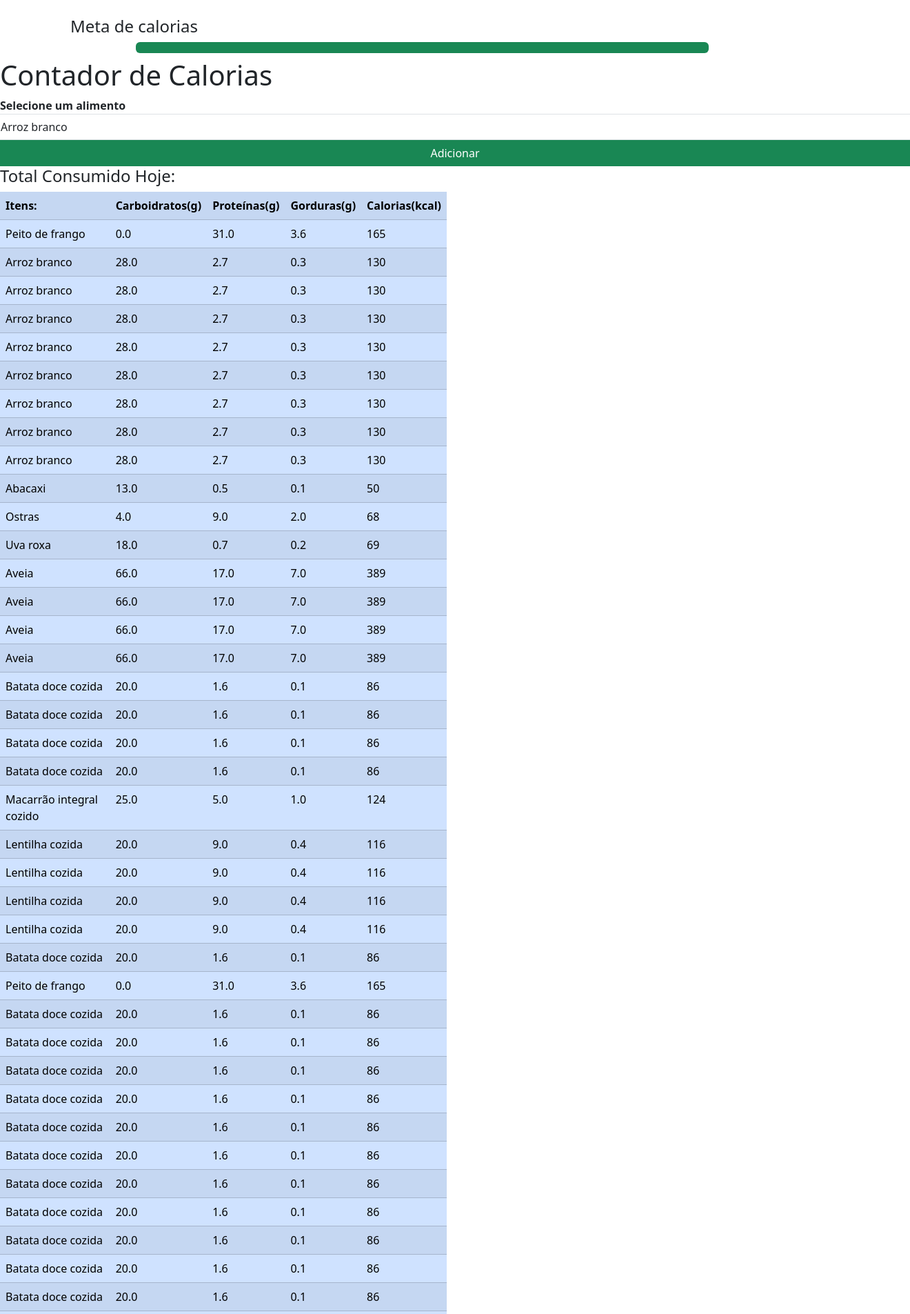
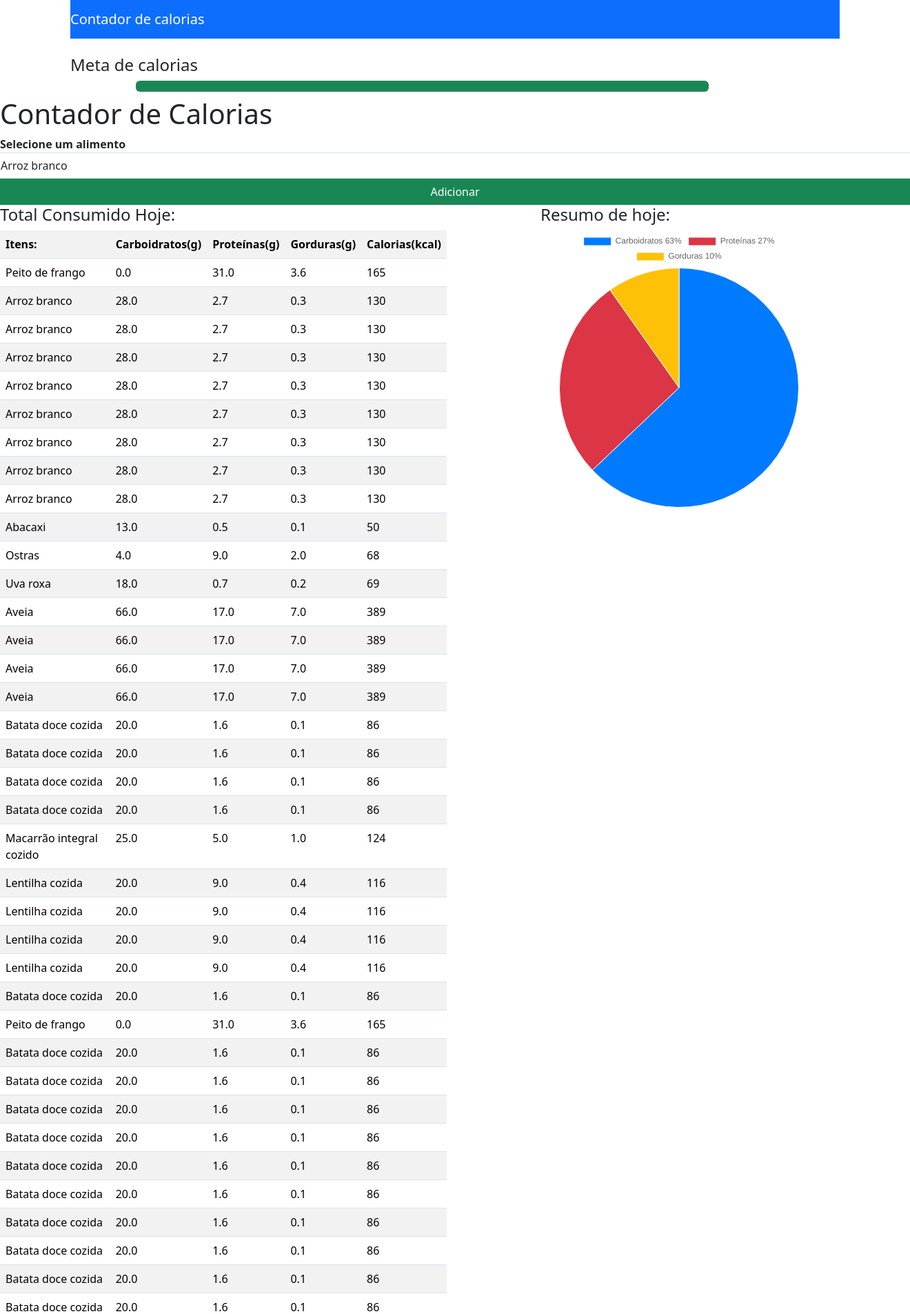
Before and after one commit to Lucassderezende/django-contador-calorias, a Django app: page / in a window 1320 px wide; the page is wider, and only the part inside the window is pictured. Shown: the top 1905 px of that part at 69% size. Run offline with Django 4.2, Linux system fonts and the light colour scheme; a user stored in the database is signed in; data comes from the database, SQL or seed files in the repository; both versions use the stored data as it was after the commit.

Commit message:
feat: adiciona gráfico de macronutrientes com Chart.js

```diff
--- a/contador_de_calorias/templates/contador_de_calorias/index.html
+++ b/contador_de_calorias/templates/contador_de_calorias/index.html
@@ -9,9 +9,17 @@
     <script src="https://cdn.jsdelivr.net/npm/bootstrap@5.3.8/dist/js/bootstrap.bundle.min.js"
         integrity="sha384-FKyoEForCGlyvwx9Hj09JcYn3nv7wiPVlz7YYwJrWVcXK/BmnVDxM+D2scQbITxI"
         crossorigin="anonymous"></script>
+    <script src="https://cdn.jsdelivr.net/npm/chart.js"></script>
 </head>
 <body>
     <div class="container">
+        <div class="row">
+            <div class="col-md-12">
+                <nav class="navbar navbar-dark bg-primary">
+                    <span class="navbar-brand">Contador de calorias</span>
+                </nav>
+            </div>
+        </div>
         <br>
         <h4>Meta de calorias</h4>
         <div class="row">
@@ -47,8 +55,8 @@
                 <div>
                     <h4>Total Consumido Hoje:</h4>
                 </div>
-                <table id="tabela" class="table table-striped table-primary">
-                    <thead class="bg-primary"></thead>
+                <table id="tabela" class="table table-striped table-hover">
+                    <thead class="bg-primary text-white"></thead>
                         <tr>
                             <th>Itens:</th>
                             <th>Carboidratos(g)</th>
@@ -66,35 +74,92 @@
                             <td>{{ar.alimento_ingerido.calorias}}</td>
                         </tr>
                         {% endfor %}
-                        <tr>
+                        <tr class="table-active fw-bold">
                             <td id="total"><b>Total:</b></td>
-                            <td id="totalCarboidratos"><b></b></td>
-                            <td id="totalProteinas"><b></b></td>
-                            <td id="totalGorduras"><b></b></td>
-                            <td id="totalCalorias"><b></b></td>
+                            <td id="totalCarboidratos"><b>0.00g</b></td>
+                            <td id="totalProteinas"><b>0.00g</b></td>
+                            <td id="totalGorduras"><b>0.00g</b></td>
+                            <td id="totalCalorias"><b>0kcal</b></td>
                         </tr>
                 </table>
             </div>
             <div class="col-md-5 offset-1">
+                <div class="">
+                    <h4>Resumo de hoje:</h4>
+                </div>
+                <div class="col-md-9">
+                    <div>
+                        <canvas id="grafico" height="300"></canvas>
+                    </div>
+                </div>
             </div>
         </div>
     </div>
 </body>
 <script>
     var tabela = document.getElementById("tabela");
-    var carboidratos = 0,proteinas = 0, gorduras  = 0, calorias = 0;
+    var carboidratos = 0;
+    var proteinas = 0;
+    var gorduras  = 0;
+    var calorias = 0;
+
     for(var i=1;i<tabela.rows.length-1;i++){
-        carboidratos += parseFloat(tabela.rows[i].cells[1].innerHTML);
-        proteinas += parseFloat(tabela.rows[i].cells[2].innerHTML);
-        gorduras += parseFloat(tabela.rows[i].cells[3].innerHTML);
-        calorias += parseFloat(tabela.rows[i].cells[4].innerHTML);
+        carboidratos += parseFloat(tabela.rows[i].cells[1].innerHTML) || 0;
+        proteinas += parseFloat(tabela.rows[i].cells[2].innerHTML) || 0;
+        gorduras += parseFloat(tabela.rows[i].cells[3].innerHTML) || 0;
+        calorias += parseFloat(tabela.rows[i].cells[4].innerHTML) || 0;
     }
+
     document.getElementById("totalCarboidratos").innerHTML = "<b>" + carboidratos.toFixed(2) + "(g)</b>";
     document.getElementById("totalProteinas").innerHTML = "<b>" + proteinas.toFixed(2) + "(g)</b>";
     document.getElementById("totalGorduras").innerHTML = "<b>" + gorduras.toFixed(2) + "(g)</b>";
     document.getElementById("totalCalorias").innerHTML = "<b>" + calorias + "(kcal)</b>";
 
-    var caloriasPorcentagem = calorias/2500 * 100;
-    document.getElementById("progresso").setAttribute("style","width:"+caloriasPorcentagem+"%");
+    var caloriasPorcentagem = (calorias / 2500) * 100;
+    document.getElementById("progresso").style.width = caloriasPorcentagem + "%";
+    document.getElementById("progresso").setAttribute("aria-valuenow", caloriasPorcentagem);
+
+    var kcalCarb = carboidratos * 4;
+    var kcalProt = proteinas * 4;
+    var kcalGord = gorduras * 9;
+
+    var totalKcal = kcalCarb + kcalProt + kcalGord;
+    var porcCarb = totalKcal > 0 ? Math.round((kcalCarb / totalKcal) * 100) : 0;
+    var porcProt = totalKcal > 0 ? Math.round((kcalProt / totalKcal) * 100) : 0;
+    var porcGord  = totalKcal > 0 ? Math.round((kcalGord / totalKcal) * 100) : 0;
+
+    const ctx = document.getElementById('grafico').getContext('2d');
+    new Chart(ctx, {
+        type: 'pie',
+        data: {
+            labels: ['Carboidratos ' + porcCarb + '%',
+                'Proteínas ' + porcProt + '%',
+                'Gorduras ' + porcGord + '%'
+            ],
+            datasets: [{
+                data: [kcalCarb, kcalProt, kcalGord],
+                backgroundColor: ['#007bff', '#dc3545', '#ffc107'],
+                borderWidth: 1
+            }]
+        },
+        options: {
+            responsive: true,
+            plugins: {
+                legend: {
+                    position: 'top',
+                },
+                tooltip: {
+                    callbacks: {
+                        label: function(context) {
+                            let label = context.label || '';
+                            let value = context.parsed;
+                            let porcentagem = totalKcal > 0 ? Math.round((value / totalKcal) * 100) : 0;
+                            return label + ': ' + value.toFixed(0) + 'kcal (' + porcentagem + '%)';
+                        }
+                    }
+                }
+            }
+        }
+    });
 </script>
 </html>
```
Also changed, not shown: db.sqlite3.
